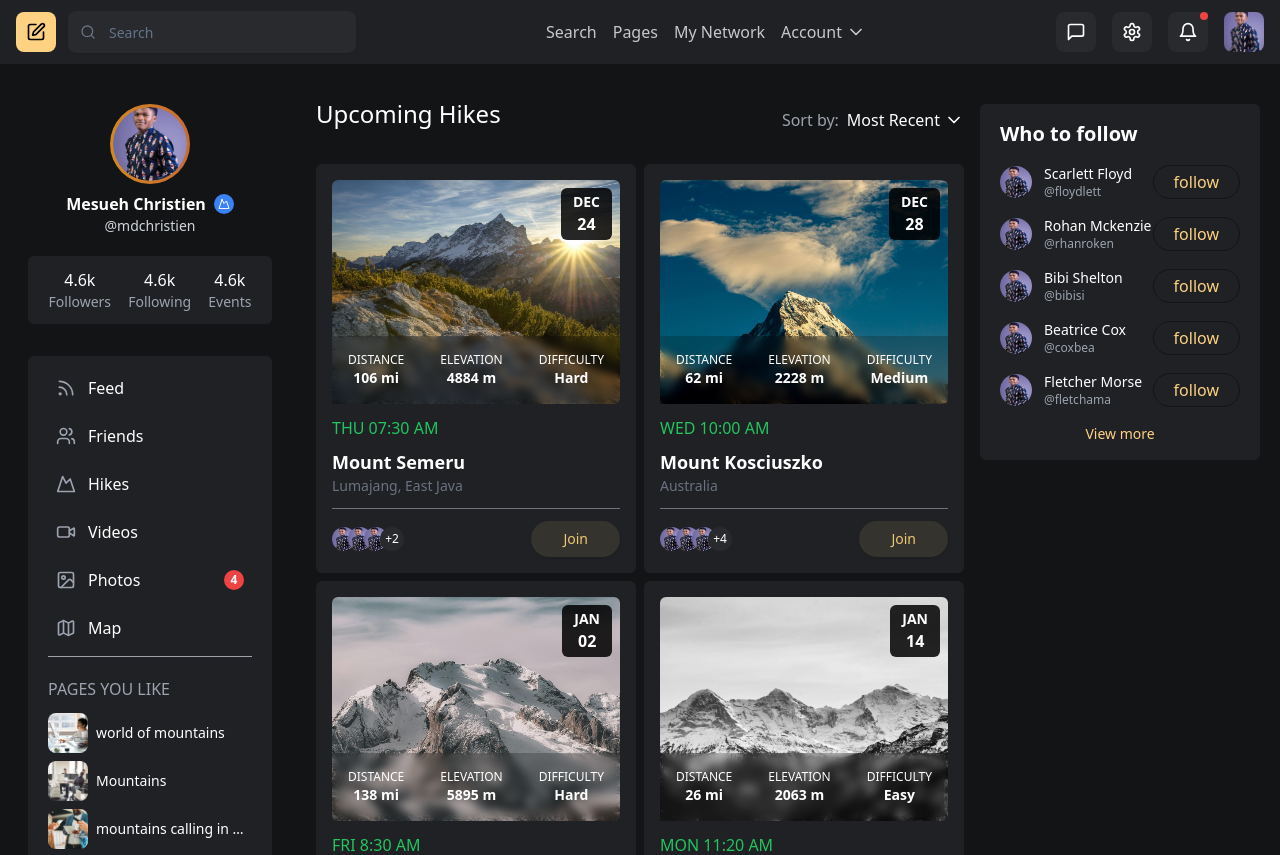
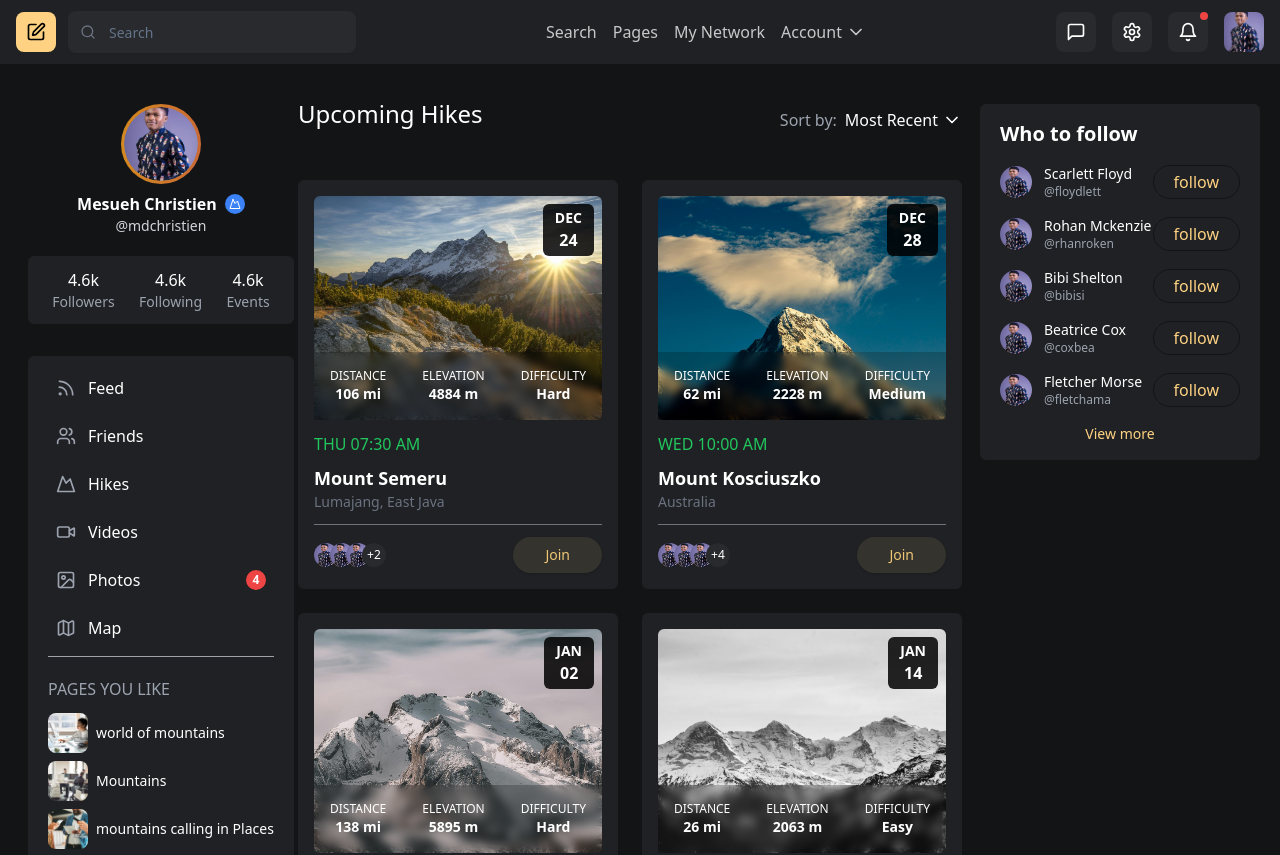
Before and after one commit to christienMD/social-media-hiker-app, a React (Vite) app: page / in a window 1280 px wide. Shown: the top 855 px of the page. Built offline with nearby package versions, Linux system fonts and the light colour scheme.

Commit message:
improve layout

```diff
--- a/src/App.tsx
+++ b/src/App.tsx
@@ -7,7 +7,7 @@ import Navbar from "./components/Navbar";
 function App() {
   return (
     <div className="min-h-screen text-white">
-      <div className="grid grid-cols-1 lg:grid-cols-[300px,1fr,1fr,1fr] xl:grid-cols-[300px,1fr,1fr,1fr,300px] grid-rows-[auto,1fr] min-h-screen">
+      <div className="grid grid-cols-1 lg:grid-cols-[280px,1fr,1fr,1fr] xl:grid-cols-[280px,1fr,1fr,1fr,300px] grid-rows-[auto,1fr] min-h-screen">
         <Navbar className="col-span-full sticky top-0 z-50" />
         <AsideContent className="hidden lg:block lg:sticky max-h-[calc(100vh-4rem)] -top-56" />
         <MainSection className="lg:col-span-3" />
--- a/src/components/AsideContentLeft.tsx
+++ b/src/components/AsideContentLeft.tsx
@@ -6,7 +6,7 @@ import { Rss, Users, Mountain, Video, Image, Map } from "lucide-react";
 
 const AsideContent = ({ className }: { className: string }) => {
   return (
-    <aside className={`p-7 ${className}`}>
+    <aside className={`p-7 ${className} mx-auto`}>
       {/* user profile */}
       <div className="mt-3 mb-5">
         <UserProfile
--- a/src/components/MainSection.tsx
+++ b/src/components/MainSection.tsx
@@ -5,8 +5,8 @@ import TopIntro from "./main/TopIntro";
 
 const MainSection = ({ className }: { className: string }) => {
   return (
-    <main className={`h-full p-4 ${className} mx-auto`}>
-      <div className="grid sm:grid-cols-2 md:grid-cols-2 gap-2 max-w-2xl mx-auto">
+    <main className={`h-full py-4 ${className} mx-auto`}>
+      <div className="grid sm:grid-cols-2 md:grid-cols-2 gap-6 max-w-2xl mx-auto">
         <div className="col-span-full">
           <TopIntro />
         </div>
--- /dev/null
+++ b/src/components/asideContent/NewsCard.tsx
@@ -0,0 +1,8 @@
+
+const NewsCard = () => {
+  return (
+    <div>NewsCard</div>
+  )
+}
+
+export default NewsCard
```
